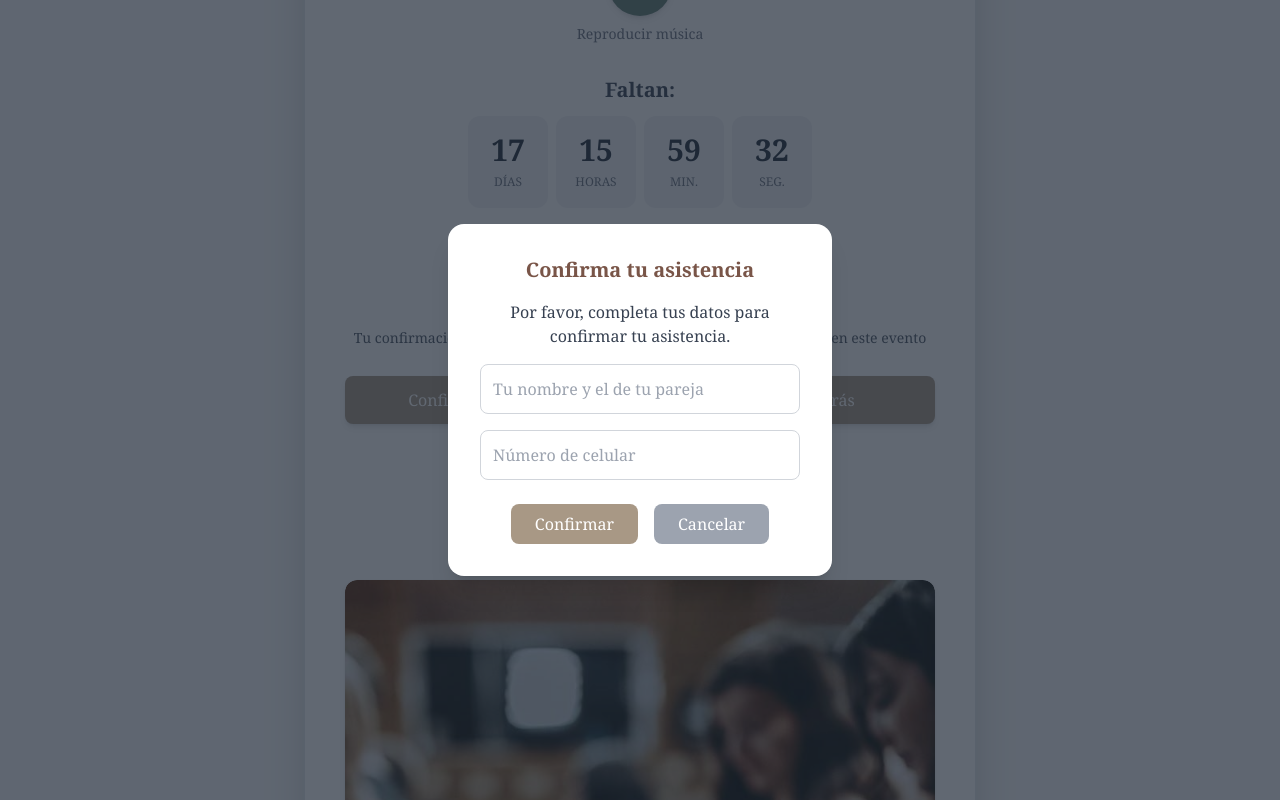
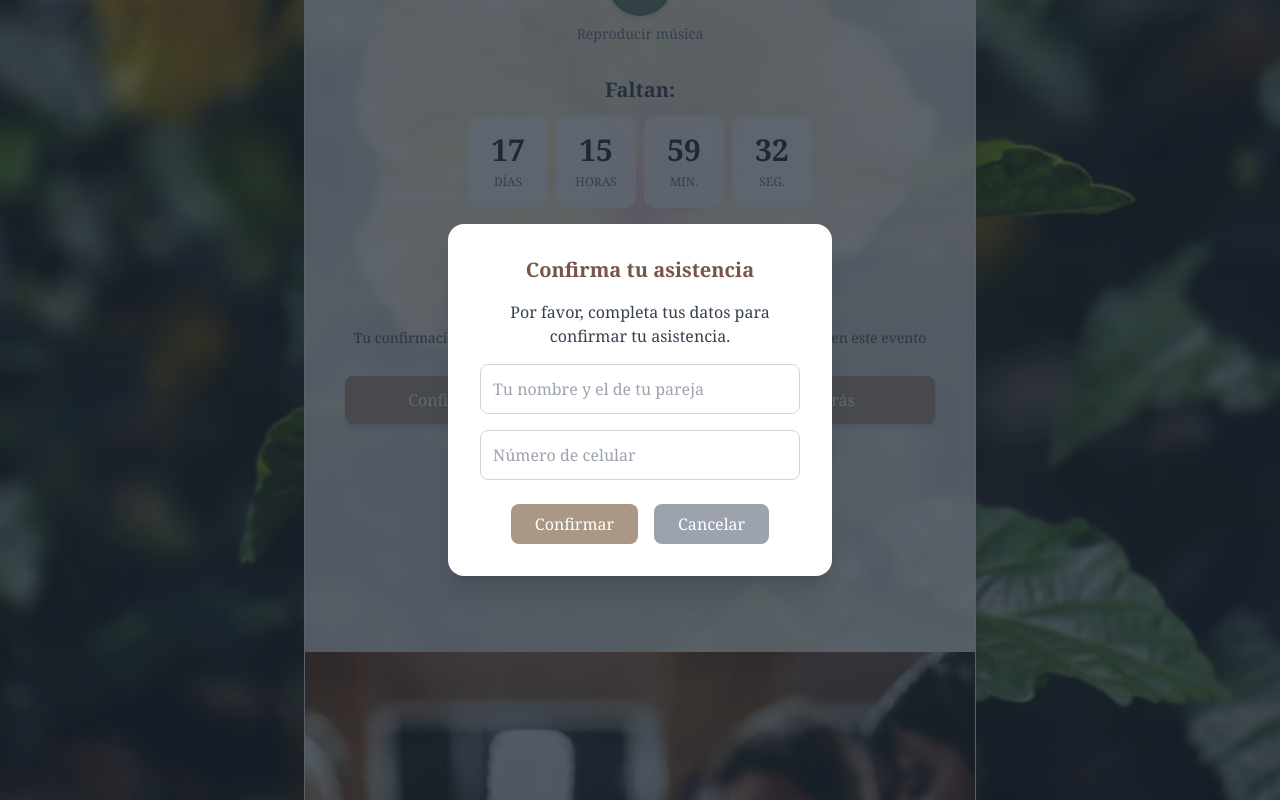
Before and after one commit to jefeRivas/invitacion-conferencia, a React (Vite) app: page / in a window 1280 px wide. Both pictures are taken after a click on the link "Confirmar Asistencia". Shown: the part 697-1497 px from the top of the page. Built offline with nearby package versions, Linux system fonts and the light colour scheme; no server answers.

Commit message:
Update App.jsx agregar fondo

```diff
--- a/src/App.jsx
+++ b/src/App.jsx
@@ -17,7 +17,7 @@ function App() {
   const [formName, setFormName] = useState('');
   const [formCelular, setFormCelular] = useState('');
 
-  // Acceder a la variable de entorno para la URL de la API
+  // Reemplazamos la variable de entorno por la URL de la API directamente
   const API_URL = import.meta.env.VITE_API_URL;
 
   useEffect(() => {
@@ -153,9 +153,20 @@ function App() {
         }
         `}
       </style>
-      <div className="bg-gray-50 font-serif text-gray-800 antialiased p-4 sm:p-8">
+      <div
+        className="font-serif text-gray-800 antialiased relative z-0 min-h-screen w-full"
+        style={{
+          // Se ha actualizado la URL de la imagen para que sea visible
+          backgroundImage: `url('public/Fondo.jpg')`,
+          backgroundSize: 'cover',
+          backgroundPosition: 'center',
+          backgroundAttachment: 'fixed'
+        }}
+      >
+        <div className="absolute inset-0 bg-black opacity-20 z-0"></div>
+        <div className="relative z-10 p-4 sm:p-8">
           <div className="container mx-auto max-w-sm sm:max-w-md md:max-w-lg lg:max-w-xl xl:max-w-2xl">
-          <div className="bg-white rounded-3xl shadow-2xl overflow-hidden border border-gray-200">
+            <div className="bg-white bg-opacity-80 backdrop-filter backdrop-blur-sm rounded-3xl shadow-2xl overflow-hidden border border-gray-200">
               {/* Sección de la imagen principal con el título superpuesto */}
               <div className="relative w-full h-96 sm:h-[420px] overflow-hidden rounded-t-3xl">
                 <img
@@ -172,7 +183,7 @@ function App() {
                 {/* Título de la invitación con animación */}
                 <div className="section text-center animate-fade-in">
                   <h1 className="text-3xl md:text-4xl font-extrabold text-[#795548] mb-2 font-display">
-                  {userName ? `${userName}` : 'Amada pareja'}
+                    {userName ? `${userName} y pareja` : 'Amada pareja'}
                   </h1>
                   <p className="text-lg md:text-xl italic text-gray-600 mb-6 animate-delay-300">
                     Les invitamos cordialmente a un tiempo de edificación y crecimiento, un evento diseñado para fortalecer la unidad y el amor en pareja, bajo la bendición de Dios.
@@ -203,19 +214,19 @@ function App() {
                 <div className="section mb-8">
                   <h2 className="text-xl font-semibold mb-3 text-center text-gray-700">Faltan:</h2>
                   <div id="countdown" className="flex justify-center gap-2 text-center font-semibold">
-                  <div className="p-3 sm:p-4 bg-gray-100 rounded-xl w-16 sm:w-20">
+                    <div className="p-3 sm:p-4 bg-gray-100 rounded-xl w-16 sm:w-20 bg-opacity-60 backdrop-filter backdrop-blur-sm">
                       <span className="block text-2xl md:text-3xl text-gray-800">{days}</span>
                       <span className="text-[10px] sm:text-xs uppercase text-gray-500 font-normal mt-1">Días</span>
                     </div>
-                  <div className="p-3 sm:p-4 bg-gray-100 rounded-xl w-16 sm:w-20">
+                    <div className="p-3 sm:p-4 bg-gray-100 rounded-xl w-16 sm:w-20 bg-opacity-60 backdrop-filter backdrop-blur-sm">
                       <span className="block text-2xl md:text-3xl text-gray-800">{hours}</span>
                       <span className="text-[10px] sm:text-xs uppercase text-gray-500 font-normal mt-1">Horas</span>
                     </div>
-                  <div className="p-3 sm:p-4 bg-gray-100 rounded-xl w-16 sm:w-20">
+                    <div className="p-3 sm:p-4 bg-gray-100 rounded-xl w-16 sm:w-20 bg-opacity-60 backdrop-filter backdrop-blur-sm">
                       <span className="block text-2xl md:text-3xl text-gray-800">{minutes}</span>
                       <span className="text-[10px] sm:text-xs uppercase text-gray-500 font-normal mt-1">Min.</span>
                     </div>
-                  <div className="p-3 sm:p-4 bg-gray-100 rounded-xl w-16 sm:w-20">
+                    <div className="p-3 sm:p-4 bg-gray-100 rounded-xl w-16 sm:w-20 bg-opacity-60 backdrop-filter backdrop-blur-sm">
                       <span className="block text-2xl md:text-3xl text-gray-800">{seconds}</span>
                       <span className="text-[10px] sm:text-xs uppercase text-gray-500 font-normal mt-1">Seg.</span>
                     </div>
@@ -280,17 +291,18 @@ function App() {
                     <p className="text-center mt-3 text-gray-600">cll 56 #36a 32 Medellin Colombia</p>
                   </div>
                 )}
+              </div>
 
-              {/* Imagen de boda que siempre se visualiza */}
-              <div className="w-full mt-12 rounded-xl overflow-hidden shadow-md">
+              {/* Imagen de boda movida fuera del contenedor de padding para que se extienda */}
+              <div className="w-full mt-12 overflow-hidden shadow-md">
                 <img
                   src="/boda2.jpg"
                   alt="Imagen de boda"
-                  className="w-full h-auto object-cover rounded-xl"
+                  className="w-full h-auto object-cover"
                 />
               </div>
 
-              {/* Enlace a WhatsApp para más información */}
+              {/* Enlace a WhatsApp para más información movido fuera del contenedor de padding */}
               <div className="section text-center my-12">
                 <a
                   href="https://wa.me/573135834597"
@@ -305,9 +317,10 @@ function App() {
           </div>
         </div>
 
+
         {/* Modal de confirmación */}
         {isConfirmModalOpen && (
-          <div className="fixed inset-0 bg-gray-800 bg-opacity-70 flex items-center justify-center p-4">
+          <div className="fixed inset-0 bg-gray-800 bg-opacity-70 flex items-center justify-center p-4 z-50">
             <div className="bg-white p-8 rounded-2xl shadow-xl w-full max-w-sm text-center animate-fade-in-up">
               <p id="modalMessage" className="mb-6 text-lg font-bold text-[#795548]">
                 ¡Tu asistencia ha sido confirmada!
@@ -324,7 +337,7 @@ function App() {
 
         {/* Nuevo Modal de formulario */}
         {isFormModalOpen && (
-          <div className="fixed inset-0 bg-gray-800 bg-opacity-70 flex items-center justify-center p-4">
+          <div className="fixed inset-0 bg-gray-800 bg-opacity-70 flex items-center justify-center p-4 z-50">
             <div className="bg-white p-8 rounded-2xl shadow-xl w-full max-w-sm text-center animate-fade-in-up">
               <h3 className="text-xl font-bold mb-4 text-[#795548]">Confirma tu asistencia</h3>
               <p className="mb-4 text-gray-700">Por favor, completa tus datos para confirmar tu asistencia.</p>
@@ -367,7 +380,7 @@ function App() {
 
         {/* Modal de Lista de Regalos */}
         {isRegalosModalOpen && (
-          <div className="fixed inset-0 bg-gray-800 bg-opacity-70 flex items-center justify-center p-4">
+          <div className="fixed inset-0 bg-gray-800 bg-opacity-70 flex items-center justify-center p-4 z-50">
             <div className="bg-white p-8 rounded-2xl shadow-xl w-full max-w-md animate-fade-in-up">
               <h3 className="text-2xl font-bold mb-4 text-[#795548]">Que tendrás si confirmas:</h3>
               <p className="text-gray-700 mb-4">
```
Lines whose indentation alone changed are shown as unchanged.
